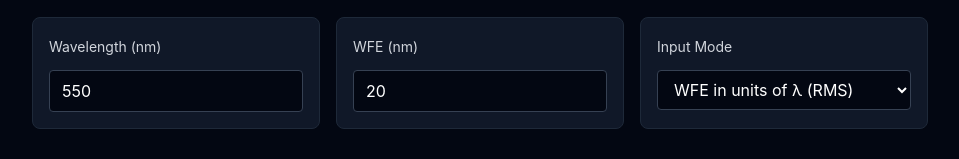
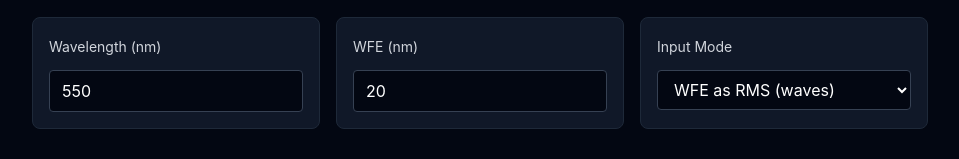
Before and after one commit to Lazfiz/photonics-calculators, a Next.js app: page /imaging/strehl-ratio in a window 1280 px wide. Shown: the part 209-368 px from the top of the page, without its empty margins (160-1119 px from the left). Built offline with nearby package versions, Linux system fonts and the light colour scheme; no server answers.

Commit message:
fix(strehl-ratio): PV mode was identical to RMS (no /3.55), chart had 2-point step, Maréchal line truncated, remove dead vars (#260/524)

```diff
--- a/src/app/imaging/strehl-ratio/page-client.tsx
+++ b/src/app/imaging/strehl-ratio/page-client.tsx
@@ -11,16 +11,12 @@ export default function StrehlRatioPage() {
   const [wfeNm, setWfeNm] = useURLState("wfeNm", 20);
   const [mode, setMode] = useState<"wfe" | "pv">("wfe");
 
-  const wfeMeters = wfeNm * 1e-9;
-  const wavelengthM = wavelengthNm * 1e-9;
-  const pvWave = mode === "pv" ? wfeNm / wavelengthNm : wfeNm / wavelengthNm * 3.55; // Maréchal approx: PV ≈ 3.55×RMS
-
-  // Maréchal approximation: Strehl ≈ exp(-(2π·WFE_rms/λ)²)
-  const wfeRmsWave = mode === "wfe" ? wfeNm / wavelengthNm : wfeNm / wavelengthNm;
+  const wfeRmsWave = mode === "wfe" ? wfeNm / wavelengthNm : (wfeNm / wavelengthNm) / 3.55;
   const strehl = Math.exp(-Math.pow(2 * Math.PI * wfeRmsWave, 2));
 
   const chartData = useMemo(() => {
-    const wfes = Array.from({ length: 200 }, (_, i) => i * 0.5);
+    const wfes = Array.from({ length: 200 }, (_, i) => i * 0.01);
+    const maxWfe = Math.max(0.5, wfeRmsWave * 1.5);
     return [
       {
         x: wfes,
@@ -36,7 +32,7 @@ export default function StrehlRatioPage() {
         marker: { color: "#f87171", size: 12 },
       },
       {
-        x: [0, 0.5],
+        x: [0, maxWfe],
         y: [0.8, 0.8],
         type: "scatter" as const, mode: "lines" as const,
         name: "Maréchal Criterion (0.8)",
@@ -60,8 +56,8 @@ export default function StrehlRatioPage() {
           <span className="text-sm text-gray-300">Input Mode</span>
           <select value={mode} onChange={e => setMode(e.target.value as "wfe" | "pv")}
             className="mt-3 w-full bg-gray-950 border border-gray-700 rounded px-3 py-2 text-white">
-            <option value="wfe">WFE in units of λ (RMS)</option>
-            <option value="pv">WFE in units of λ (PV)</option>
+            <option value="wfe">WFE as RMS (waves)</option>
+            <option value="pv">WFE as PV (waves)</option>
           </select>
         </label>
       </div>
```
